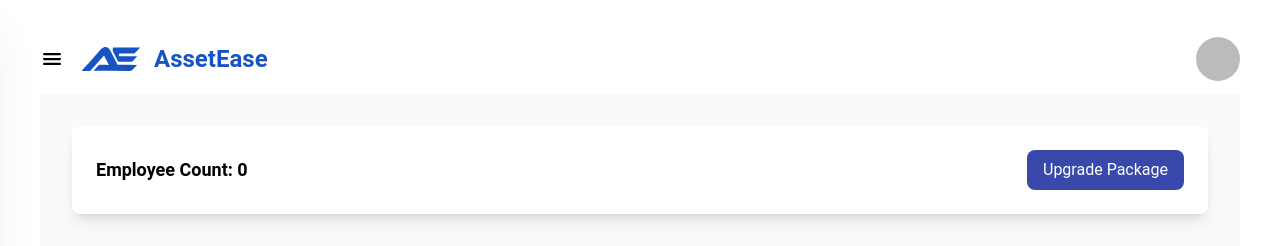
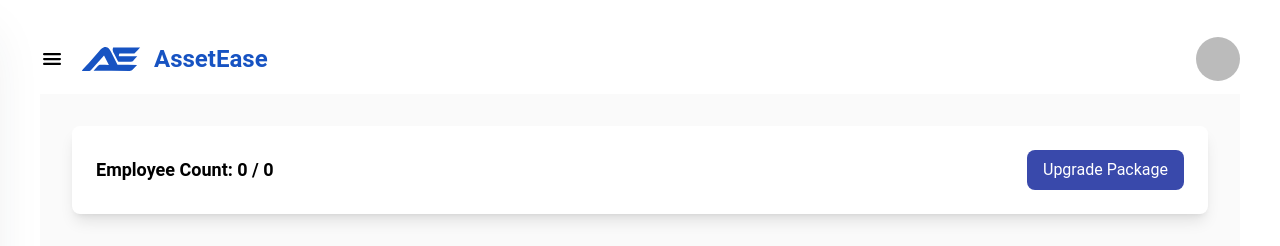
Before and after one commit to TamimAhmedCD/asset-ease, a React (Vite) app: page /dashboard/add-an-employee in a window 1280 px wide. Shown: the top 246 px of the page. Built offline with nearby package versions, Linux system fonts and the light colour scheme; no server answers; sample sign-in values are in the browser's storage.

Commit message:
set all package limit

```diff
--- a/src/Pages/HRDashboard/AddEmployee/AddEmployee.jsx
+++ b/src/Pages/HRDashboard/AddEmployee/AddEmployee.jsx
@@ -8,8 +8,25 @@ const AddEmployee = () => {
   const [employee, refetch] = useEmployee();
   const [employeeList, ,] = useEmployeeList();
 
+  const [employeeLimit, setEmployeeLimit] = useState(0)
+
   const { user } = useAuth();
   const axiosPublic = useAxiosPublic();
+
+  axiosPublic.get(`/hr-account/${user.email}`)
+  .then(res => {
+    const data = (res.data);
+    console.log(data);
+    if(data.package == "premium") {
+      setEmployeeLimit(20)
+    }
+    if(data.package == "standard") {
+      setEmployeeLimit(10)
+    }
+    if(data.package == "basic") {
+      setEmployeeLimit(5)
+    }
+  })
 
   // Track selected members' IDs
   const [selectedMembers, setSelectedMembers] = useState([]);
@@ -62,7 +79,7 @@ const AddEmployee = () => {
         <div className="bg-white shadow-lg rounded-lg p-6">
           <div className="flex justify-between items-center">
             <div className="text-lg font-semibold">
-              Employee Count: {employeeList.length}
+              Employee Count: {employeeList.length} / {employeeLimit}
             </div>
             <button
               onClick={() => console.log("Redirect to package selection")}
```
